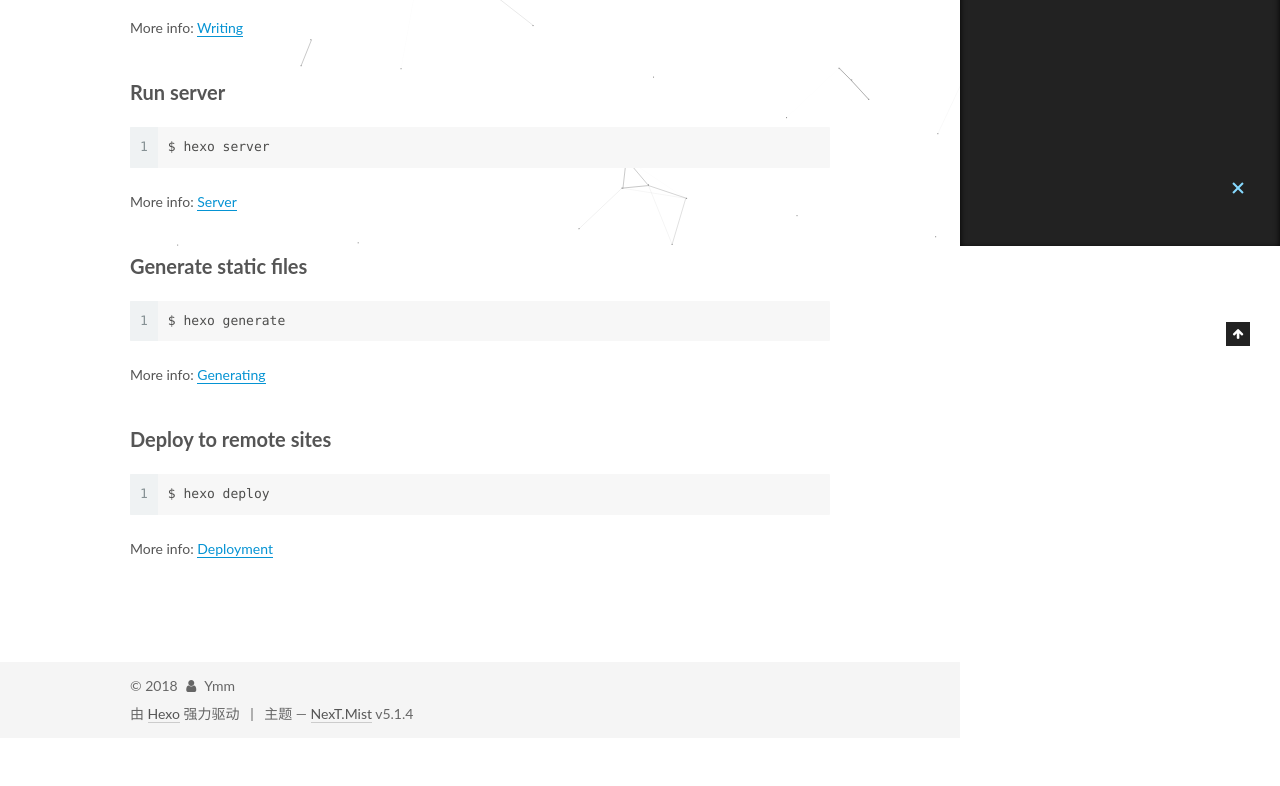
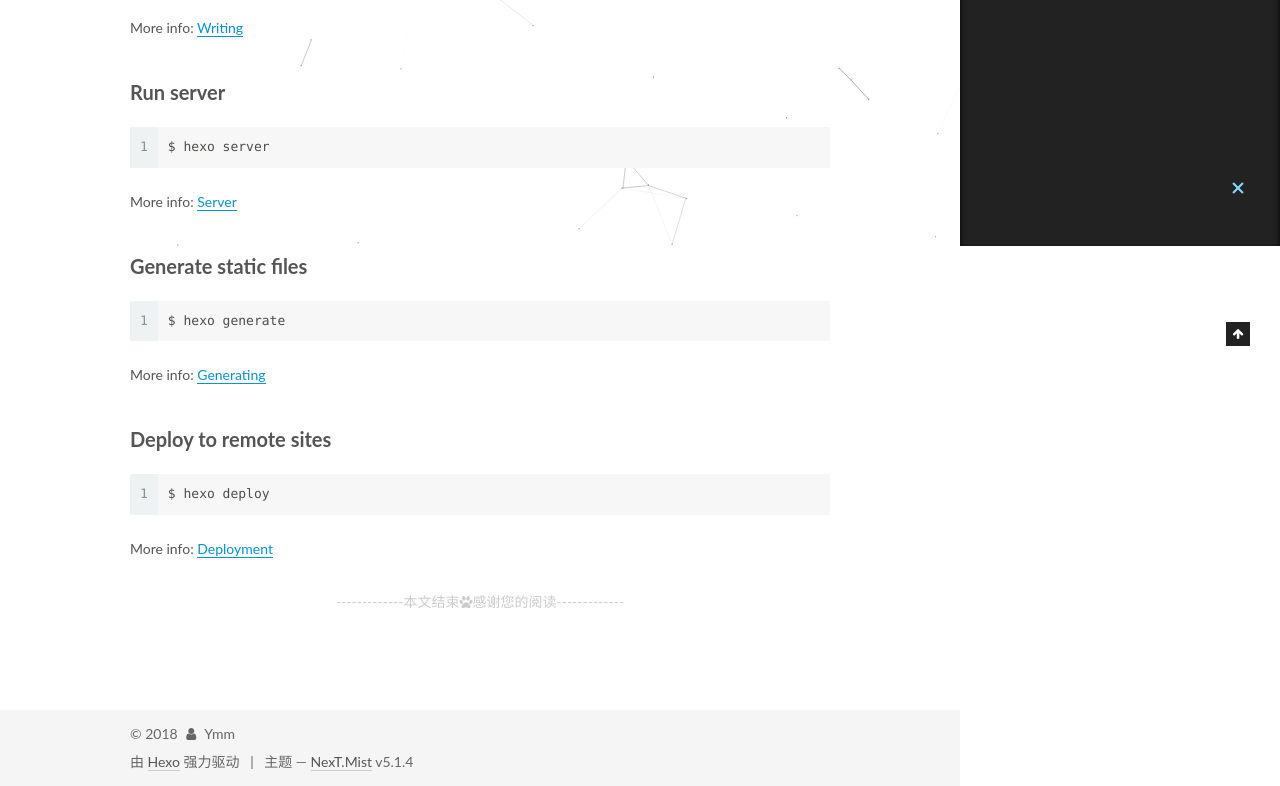
Before and after one commit to WuliYmm/ymm.github.io, a plain HTML site: page 2018/06/03/hello-world/index.html in a window 1280 px wide. Shown: the part 554-1340 px from the top of the page. Before the commit the page ends 1292 px from the top, so only its background shows below. Drawn offline with Linux system fonts and the light colour scheme.

Commit message:
Site updated: 2018-06-03 17:28:20

```diff
--- a/2018/06/03/hello-world/index.html
+++ b/2018/06/03/hello-world/index.html
@@ -318,6 +318,15 @@
 
 
 
+	<div>
+
+    <div>
+
+        <div style="text-align:center;color: #ccc;font-size:14px;">-------------本文结束<i class="fa fa-paw"></i>感谢您的阅读-------------</div>
+
+</div>
+
+	</div>
 
 
 
--- a/css/main.css
+++ b/css/main.css
@@ -1832,7 +1832,7 @@ pre .javascript .function {
   width: 4px;
   height: 4px;
   border-radius: 50%;
-  background: #ffff86;
+  background: #f0fee7;
 }
 .links-of-blogroll {
   font-size: 13px;
```
Also changed, not shown: index.html (+3 -0 lines).
